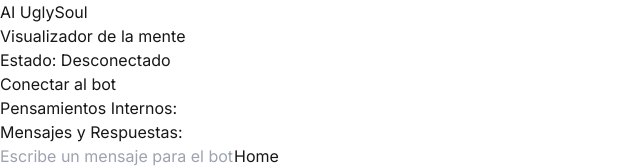
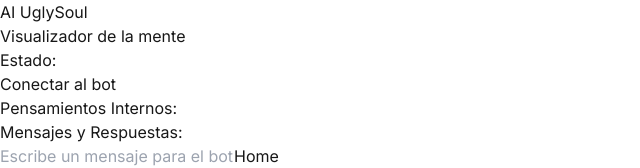
Before and after one commit to Howlpy/Howleb, a Next.js app: page /projects/uglysoul in a window 1280 px wide. Shown: the top 168 px of the page, without its empty margins (0-640 px from the left). Built offline with nearby package versions, Linux system fonts and the light colour scheme.

Commit message:
red gree

```diff
--- a/src/app/projects/uglysoul/page.tsx
+++ b/src/app/projects/uglysoul/page.tsx
@@ -51,12 +51,13 @@ export default function AIPage() {
 
       {/* Estado de conexión con luz */}
       <div className="flex items-center mb-6">
+
+        <p className="text-lg">Estado: </p>
         <div
           className={`w-4 h-4 rounded-full mr-2 ${
             isConnected ? 'bg-green-500 shadow-green-glow' : 'bg-red-500'
           }`}
         ></div>
-        <p className="text-lg">Estado: {isConnected ? 'Conectado' : 'Desconectado'}</p>
       </div>
 
       {/* Botón de conexión */}
```
